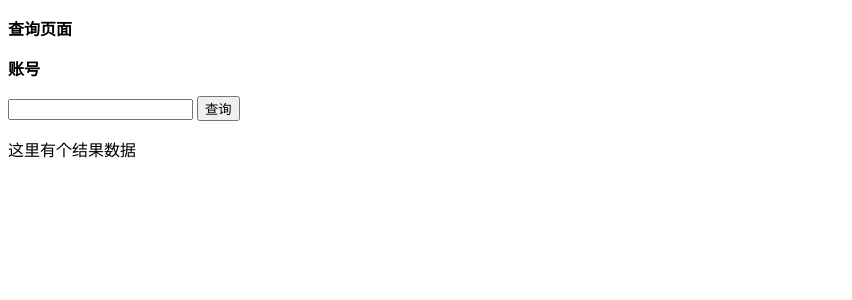
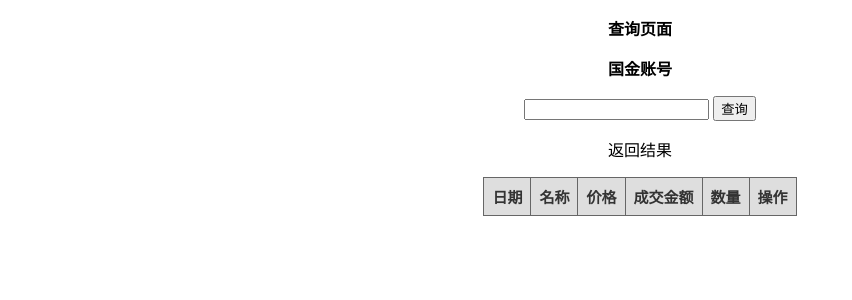
Before and after one commit to Rockyzsu/stockoverview, a Django app: page /jgd in a window 1280 px wide. Shown: the top 300 px of the page, without its empty margins (0-852 px from the left). Run offline with Django 3.2, Linux system fonts and the light colour scheme; lists and menus that the app fills with data are empty; some libraries are stand-ins or nearby versions.

Commit message:
完成交割单功能

```diff
--- a/delivery_order/views.py
+++ b/delivery_order/views.py
@@ -1,3 +1,5 @@
+import json
+
 from django.shortcuts import render
 from delivery_order.models import NameForms
 from django.http import HttpResponse,JsonResponse
@@ -9,33 +11,26 @@ from delivery_order.models import TbDeliveryGjDjango
 def delivery_order_view(request):
 
     if request.method=='GET':
-        print('GET')
-        form = NameForms()
-        return render(request,'delivery.html',{'form':form})
+        return render(request,'delivery.html')
     else:
-        print('POST')
-        form=NameForms(request.POST)
-        if form.is_valid():
-            name = form.cleaned_data['name']
-            print(name)
-            objs = TbDeliveryGjDjango.objects.filter(证券名称=name)
-            # print(obj)
-            for obj in objs:
-                print(obj.本次金额,obj.成交数量)
-            return HttpResponse('get')
+        return HttpResponse('非法请求')
 
 
-def query(request):
+def query_post_json(request):
+
     name = request.GET.get('name')
-    objs = TbDeliveryGjDjango.objects.filter(证券名称=name)
-    # print(obj)
+    # 根据名称模糊查询
+
+    objs = TbDeliveryGjDjango.objects.all().filter(证券名称__contains=name).order_by('-成交日期')
     result = []
+
     for obj in objs:
-        # print(obj.本次金额, obj.成交数量)
-        result.append(str(obj.本次金额)+' '+str(obj.成交数量)+'<br>')
-    # print('name',name)
-    # result = {'ret':name + ' append'}
-    # return JsonResponse(result)
+        d=obj.成交日期
+        d_format = d.strftime('%Y-%m-%d')
+        result.append([d_format,obj.证券名称,obj.成交均价,obj.成交金额,obj.成交数量,obj.操作])
     if not result:
-        result = '无查询结果<br>'
-    return HttpResponse(''.join(result))
+        result = []
+    return JsonResponse(result,safe=False)
+
+def jingzhi(request):
+    request.POST.get('')
--- a/monitor/views.py
+++ b/monitor/views.py
@@ -5,7 +5,8 @@ from django.http import HttpResponse
 # Create your views here.
 
 def index(request):
-    return HttpResponse('Pass')
+    print('here')
+    return render(request,'index.html')
 
 
 # 监控持仓股
--- a/stockoverview/urls.py
+++ b/stockoverview/urls.py
@@ -17,6 +17,7 @@ from django.contrib import admin
 from django.urls import path
 from monitor import views as monitor_views
 from delivery_order import views as delivery_views
+
 urlpatterns = [
     path('admin/', admin.site.urls),
 
@@ -27,7 +28,7 @@ urlpatterns = [
     # 交割单
     path('jgd',delivery_views.delivery_order_view),
 
-    path('query/',delivery_views.query),
-
+    path('query_post_json/',delivery_views.query_post_json),
+    path('jz/',delivery_views.jingzhi),
 
 ]
--- a/templates/delivery.html
+++ b/templates/delivery.html
@@ -1,36 +1,139 @@
 <!DOCTYPE html>
+{% load staticfiles %}
 <html lang="en">
 <head>
     <meta charset="UTF-8">
     <title>交割单查询</title>
-    <script src="http://apps.bdimg.com/libs/jquery/1.11.1/jquery.min.js"></script>
+    <script type="text/javascript" src="{% static 'jquery.js' %}"></script>
+
+    <!-- CSS goes in the document HEAD or added to your external stylesheet -->
+    <style type="text/css">
+        table.gridtable {
+            font-family: verdana, arial, sans-serif;
+            font-size: 15px;
+            color: #333333;
+            border-width: 1px;
+            border-color: #666666;
+            border-collapse: collapse;
+        }
+
+        table.gridtable th {
+            border-width: 1px;
+            padding: 8px;
+            border-style: solid;
+            border-color: #666666;
+            background-color: #dedede;
+        }
+
+        table.gridtable td {
+            border-width: 1px;
+            padding: 8px;
+            border-style: solid;
+            border-color: #666666;
+            background-color: #ffffff;
+        }
+    </style>
 
     <script>
         $(document).ready(function () {
             $("#btn").click(function () {
                 var name = $("#input_name").val();
                 console.log(name);
-               $.get('/query/',{'name':name},function (ret) {
+                $.get('/query/', {'name': name}, function (ret) {
                     console.log('Enter');
                     $("#query_result").html(ret);
                     console.log(ret);
                     console.log('End');
                 });
+            });
+
+
+            $("#btn_post").click(function () {
+                var name = $("#input_name_post").val();
+                console.log(name);
+                var post_data = {
+                    'name': name,
+                    csrfmiddlewaretoken: '{{ csrf_token }}'
+                };
+                $.ajax(
+                    {
+                        url: '/query_post/',
+                        type: 'POST',
+                        data: post_data,
+                        success: function (ret) {
+                            console.log('返回数据');
+                            {#console.log(ret);#}
+                            for (var i = 0; i < ret.length - 1; i++) {
+                                console.log(ret[i]);
+                            }
+                            $("div.kzz >ul").html('<p>HHHH</p>')
+
+                        },
+                        error: function () {
+                            alert('ajax传输失败');
+                        },
+
+                    });
+
+            });
+
+
+            $("#btn_post_json").click(function () {
+                var name = $("#input_name_post_json").val();
+                console.log(name);
+                var post_data = {
+                    'name': name,
+                    csrfmiddlewaretoken: '{{ csrf_token }}'
+                };
+                $.getJSON(
+                    '/query_post_json/',
+                    {'name': name},
+                    function (ret) {
+                        var tb_content = $('table#kzz_tb');
+                        $('tr.rows').remove();
+                        for (var i = 0; i <= ret.length - 1; i++) {
+                            var tr = document.createElement('tr');
+                            tr.setAttribute('class', 'rows');
+                            $("#cap").text(ret[i][1]);
+                            tr.innerHTML = '<td>' + ret[i][0] + '</td>' + '<td>' + ret[i][1] + '</td>' + '<td>' + ret[i][2] + '</td>' + '<td>' + ret[i][3] + '</td>' + '<td>' + ret[i][4] + '</td>' + '<td>' + ret[i][5] + '</td>';
+                            tb_content.append(tr);
+
+                        }
+
+                    },
+                );
 
             });
         });
     </script>
 </head>
 <body>
-<div>
+<div align="center">
     <p><b>查询页面</b></p>
+    <p><b>国金账号</b></p>
+
 </div>
-<p><b>账号</b></p>
 
-    <input id="input_name" type="text">
-    <button type="button" id="btn">查询</button>
 
-<p>这里有个结果数据</p>
-<p id="query_result"></p>
+<div align="center">
+    <input id="input_name_post_json" type="text" align="center">
+
+    <button type="button" id="btn_post_json">查询</button>
+    <p>返回结果</p>
+</div>
+<table id="kzz_tb" class="gridtable" border="1px" align="center">
+    <caption id="cap"></caption>
+    <tr id="row_name_json">
+        <th>日期</th>
+        <th>名称</th>
+        <th>价格</th>
+        <th>成交金额</th>
+        <th>数量</th>
+        <th>操作</th>
+    </tr>
+
+</table>
+
+
 </body>
 </html>
```
Also changed, not shown: stockoverview/settings.py (+8 -8 lines), templates/index.html (added, +37 -0 lines), static/jquery.js (renamed from templates/jquery.js). Lines whose indentation alone changed are shown as unchanged.
